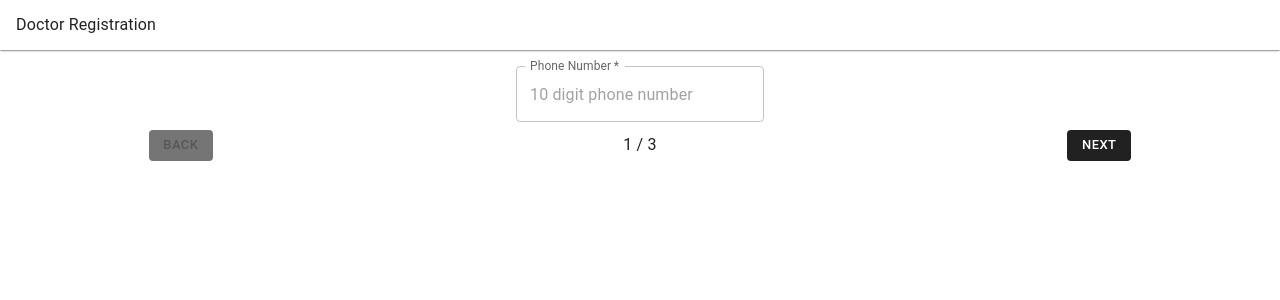
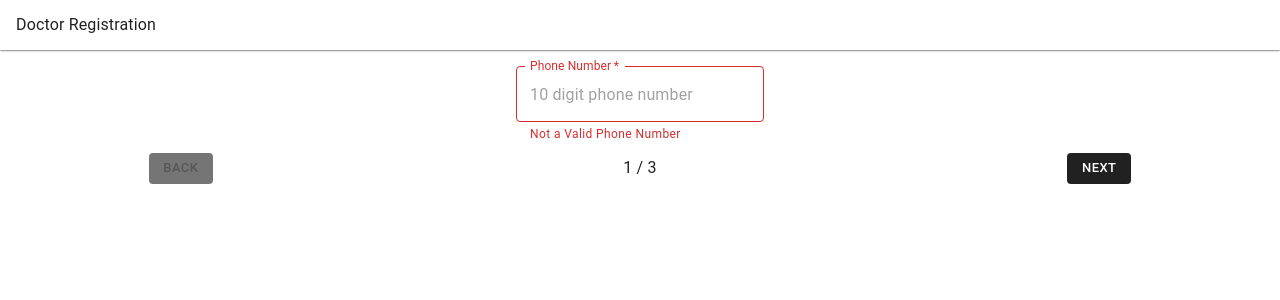
Before and after one commit to ArnabChatterjee20k/MediMyth---Frontend, a React (Vite) app: page / in a window 1280 px wide. Shown: the top 300 px of the page. Built offline with nearby package versions, Linux system fonts and the light colour scheme.

Commit message:
Added regex validations

```diff
--- a/src/features/doctor-multistep-register/components/AccountDetailsForm.jsx
+++ b/src/features/doctor-multistep-register/components/AccountDetailsForm.jsx
@@ -1,10 +1,10 @@
 import Input from "./Input"
-
+import { Email , UserName } from "../data/validErrorPatterns"
 const AccountDetailsForm = () => {
   return (
     <>
-        <Input name={"name"} type="text" placeholder="Enter your phone number" label="Phone Number"/>
-        <Input name={"email"} type="email" placeholder="Enter your email" label="Email"/>
+        <Input name={"name"} errorPattern={UserName} helperText="Not a Valid UserName" type="text" placeholder="Enter your phone number" label="Phone Number"/>
+        <Input name={"email"} errorPattern={Email} helperText="Not a Valid Email" type="email" placeholder="Enter your email" label="Email"/>
         <Input name={"reg_no"} type="text" placeholder="Enter your registration number" label="Registration Number"/>
         <Input name={"address"} type="text" placeholder="Enter your proper address" label="Address"/>
         <Input name={"category"} type="text" placeholder="eg. dentist" label="Category"/>
--- a/src/features/doctor-multistep-register/components/Input.jsx
+++ b/src/features/doctor-multistep-register/components/Input.jsx
@@ -2,18 +2,23 @@ import TextField  from "@mui/material/TextField"
 import { useRegisterContext } from "../context/RegisterContextProvider"
 import PropTypes from "prop-types"
 
-const Input = ({name,type,value,placeholder,label,changeHandler,...props}) => {
+const Input = ({name,type,value,placeholder,label,changeHandler,errorText,errorPattern,...props}) => {
     const {data,setData} = useRegisterContext();
     const handleChange = (e)=>{
         setData(prevData=>({...prevData,[e.target.name]:e.target.value}))
     }
+    const inputValue = value || data[name];
+    const validInput = new RegExp(errorPattern).test(inputValue);
+
     return (
     <TextField
         onChange={changeHandler || handleChange}
         name={name}
-        value={value || data[name]}
+        value={inputValue}
         placeholder={placeholder}
         label={label}
+        helperText={!validInput && errorText}
+        error={errorPattern && !validInput}
         InputLabelProps={{ shrink: true }}
         {...props}
       />
@@ -25,6 +30,8 @@ Input.prototype = {
     value:PropTypes.string,
     type:PropTypes.string.isRequired,
     placeholder:PropTypes.string.isRequired,
-    label:PropTypes.string.isRequired
+    label:PropTypes.string.isRequired,
+    errorText:PropTypes.string,
+    errorPattern:PropTypes.string
 }
 export default Input
--- a/src/features/doctor-multistep-register/components/MultiStepper.jsx
+++ b/src/features/doctor-multistep-register/components/MultiStepper.jsx
@@ -12,7 +12,7 @@ const MultiStepper = ({steps}) => {
   const handleNext = (e) => {
     e.preventDefault()
     steps[activeForm].onSubmit && steps[activeForm].onSubmit()
-    setActiveForm((prevActiveForm) => prevActiveForm + 1);
+    setActiveForm((prevActiveForm) => prevActiveForm + 1); // if isLoading returned from react query is false
   };
 
   const handleBack = () => {
--- a/src/features/doctor-multistep-register/components/PhoneNumberForm.jsx
+++ b/src/features/doctor-multistep-register/components/PhoneNumberForm.jsx
@@ -1,7 +1,8 @@
 import Input from "./Input"
+import { PhoneNumber } from "../data/validErrorPatterns"
 const PhoneNumberForm = () => {
   return (
-    <Input name="phone_no" type="text" placeholder="10 digit phone number" label="Phone Number" required/>
+    <Input  name="phone_no" errorPattern={PhoneNumber} errorText="Not a Valid Phone Number" type="text" placeholder="10 digit phone number" label="Phone Number" required/>
   )
 }
 
--- /dev/null
+++ b/src/features/doctor-multistep-register/data/validErrorPatterns.js
@@ -0,0 +1,3 @@
+export const PhoneNumber = "^([0-9]){10}$"
+export const UserName = "[a-zA-Z][a-zA-Z0-9-_]{3,80}"
+export const Email = "^([A-Z|a-z|0-9](\.|_){0,1})+[A-Z|a-z|0-9]\@([A-Z|a-z|0-9])+((\.){0,1}[A-Z|a-z|0-9]){2}\.[a-z]{2,3}$"
```
